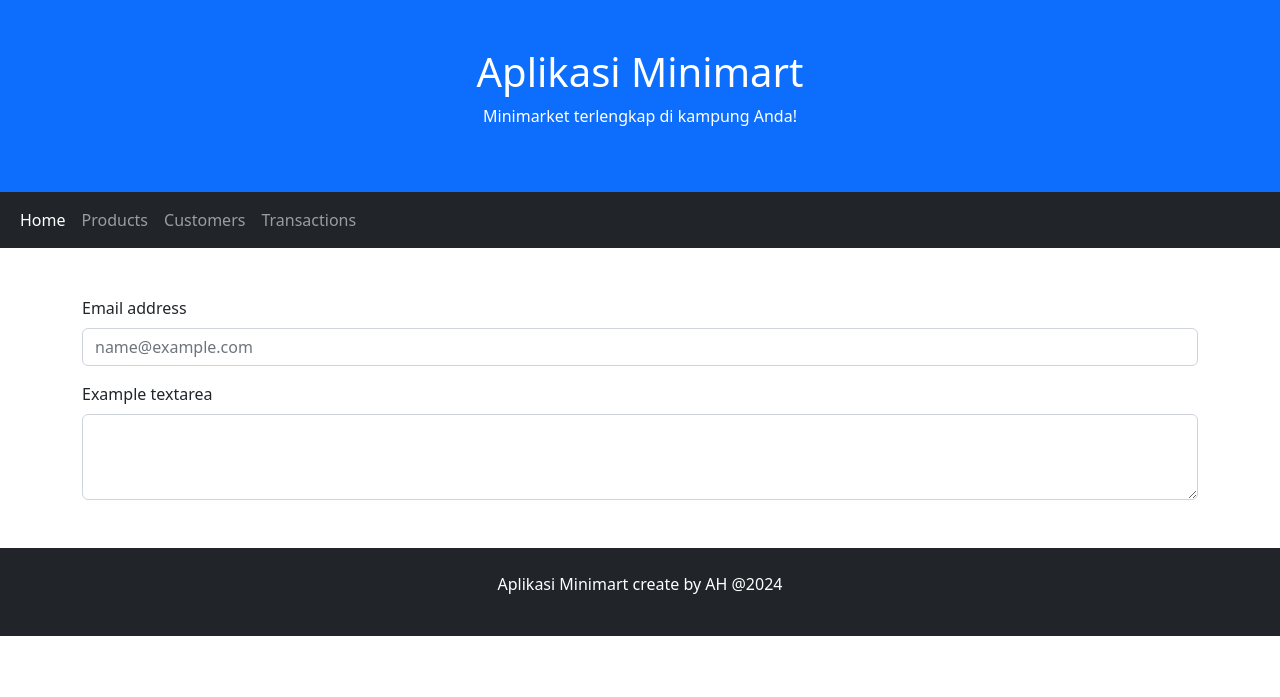
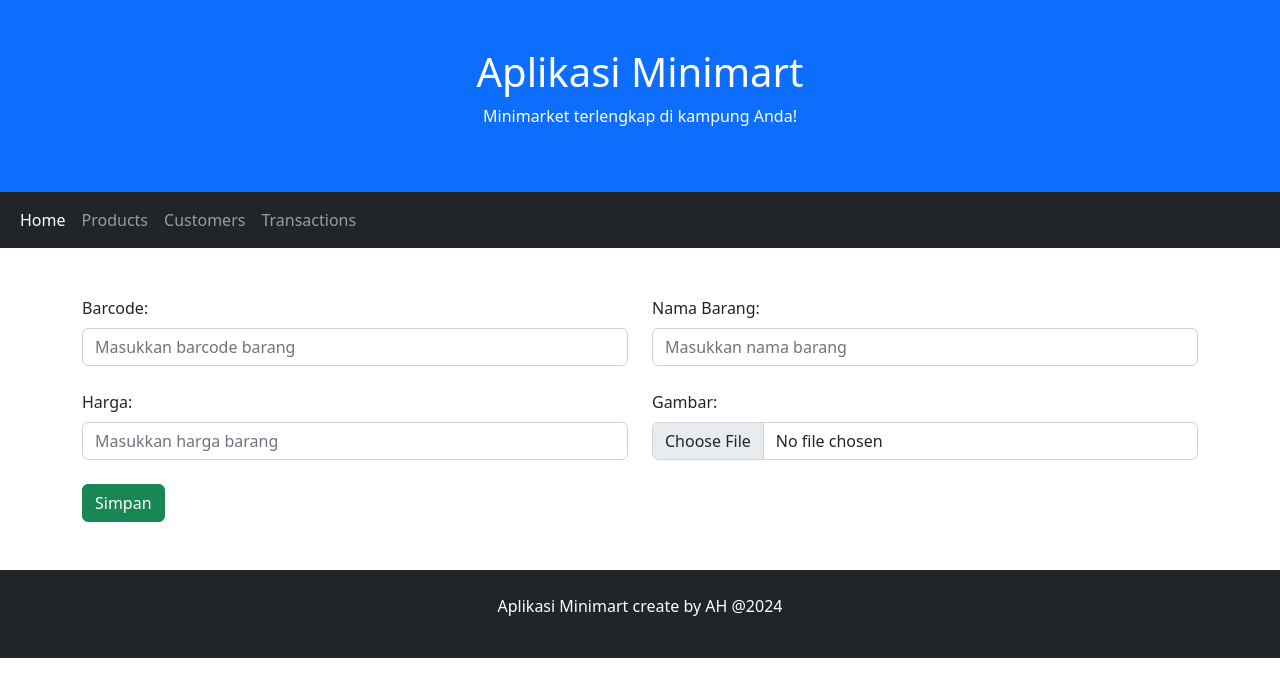
Before and after one commit to tuxkeren/web_prog_rti_2024, a PHP site: page /product_new.php in a window 1280 px wide. Shown: the top 697 px of the page. Run offline with PHP 8.4, Linux system fonts and the light colour scheme.

Commit message:
P6 - Hal Input produk dan konsumen

```diff
--- a/P6/product_new.php
+++ b/P6/product_new.php
@@ -34,14 +34,35 @@
 </nav>
 
 <div class="container mt-5">
-    <div class="mb-3">
-    <label for="exampleFormControlInput1" class="form-label">Email address</label>
-    <input type="email" class="form-control" id="exampleFormControlInput1" placeholder="name@example.com">
+  <form action="product_save.php" method="post">
+    <div class="row">
+      <div class="col">
+        <label for="barcode" class="form-label">Barcode:</label>
+        <input type="text" class="form-control" id="barcode" placeholder="Masukkan barcode barang">
+      </div>
+      <div class="col">
+        <label for="nama_barang" class="form-label">Nama Barang:</label>
+        <input type="text" class="form-control" id="nama_barang" placeholder="Masukkan nama barang">
+      </div>
     </div>
-    <div class="mb-3">
-    <label for="exampleFormControlTextarea1" class="form-label">Example textarea</label>
-    <textarea class="form-control" id="exampleFormControlTextarea1" rows="3"></textarea>
+    <br>
+    <div class="row">
+      <div class="col">
+        <label for="harga" class="form-label">Harga:</label>
+        <input type="text" class="form-control" id="harga" placeholder="Masukkan harga barang">
+      </div>
+      <div class="col">
+        <label for="gambar" class="form-label">Gambar:</label>
+        <input class="form-control" type="file" id="gambar">
+      </div>
     </div>
+    <br>
+    <div class="row">
+      <div class="col">
+      <input class="btn btn-success" type="submit" value="Simpan">
+      </div>
+    </div>
+  </form>
 </div>
 
 <div class="mt-5 p-4 bg-dark text-white text-center">
```
Also changed, not shown: P6/customer_new.php (+25 -1 lines).
